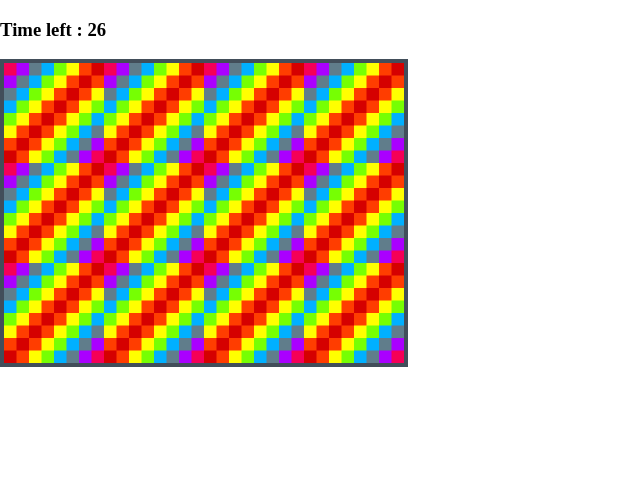
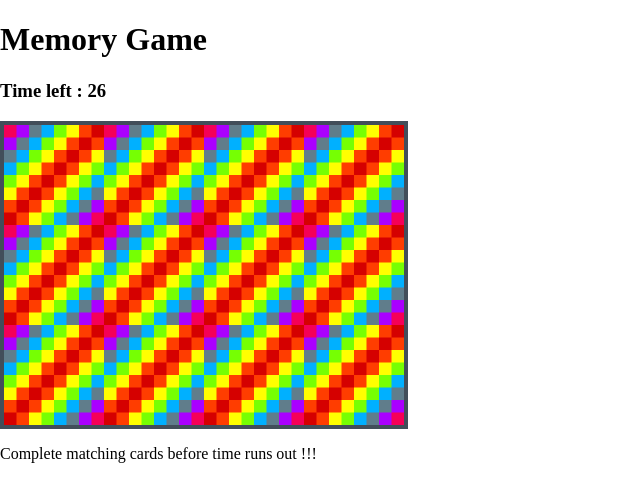
Before and after one commit to Golam-Rabby821/MEMORY-GAME-Flipper, a plain HTML site: page index.html in a window 1280 px wide. Shown: the whole page, without its empty margins (0-640 px from the left). Drawn offline with Linux system fonts and the light colour scheme.

Commit message:
Update index.html

```diff
--- a/index.html
+++ b/index.html
@@ -15,9 +15,15 @@
 </head>
 
 <body>
-  <h3>Time left : <span class="result" id="time-left">30</span></h3>
-  <div class="grid">
+  <header>
+    <h1>Memory Game</h1>
+  </header>
+  <div class="main">
+   <h3>Time left : <span class="result" id="time-left">30</span></h3>
+   <div class="grid">
 
+    </div>
+    <p>Complete matching cards before time runs out !!!</p>
   </div>
   <!-- Project -->
   <script src="main.js"></script>
```
